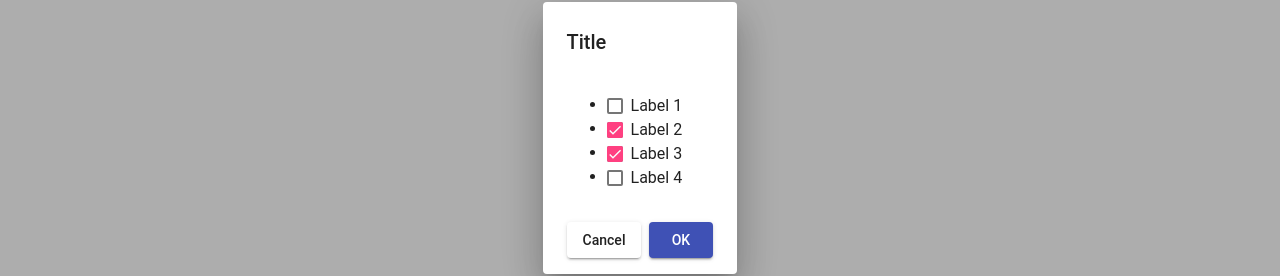
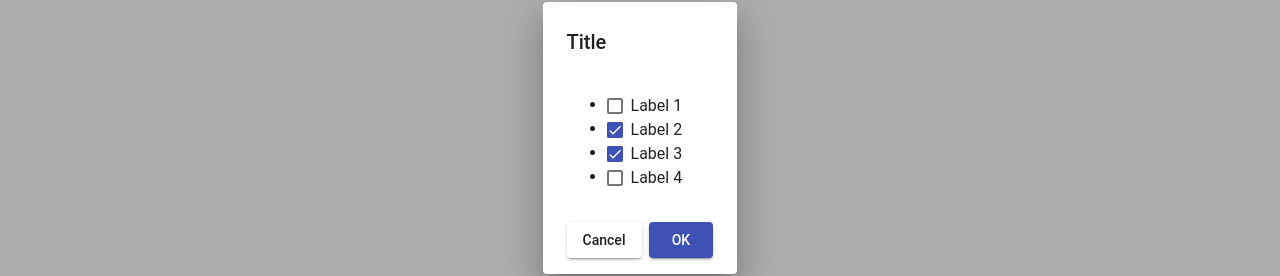
Before and after one commit to Sairam-Reddy/angular-label-dialog-module, an Angular app: page / in a window 1280 px wide. Both pictures are taken after a click on the button "Open Dialog". Shown: the part 262-538 px from the top of the page. Built offline with nearby package versions, Linux system fonts and the light colour scheme.

Commit message:
1 file modified

```diff
--- a/src/app/components/label-dialog/label-dialog.component.html
+++ b/src/app/components/label-dialog/label-dialog.component.html
@@ -3,7 +3,7 @@
 <mat-dialog-content>
   <ul>
     <li *ngFor="let label of data.labels">
-      <mat-checkbox [(ngModel)]="label.selected">
+      <mat-checkbox [(ngModel)]="label.selected" [color]="'primary'">
         {{ label.name }}
       </mat-checkbox>
     </li>
```
